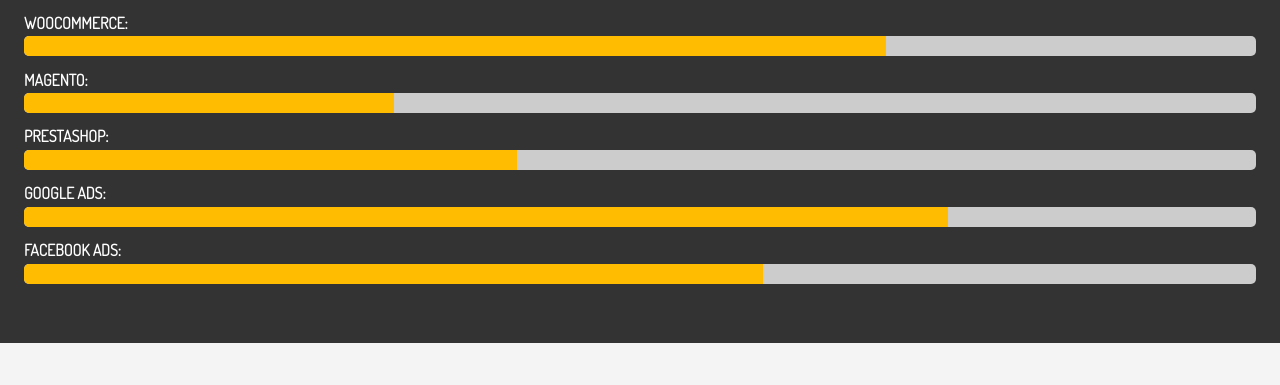
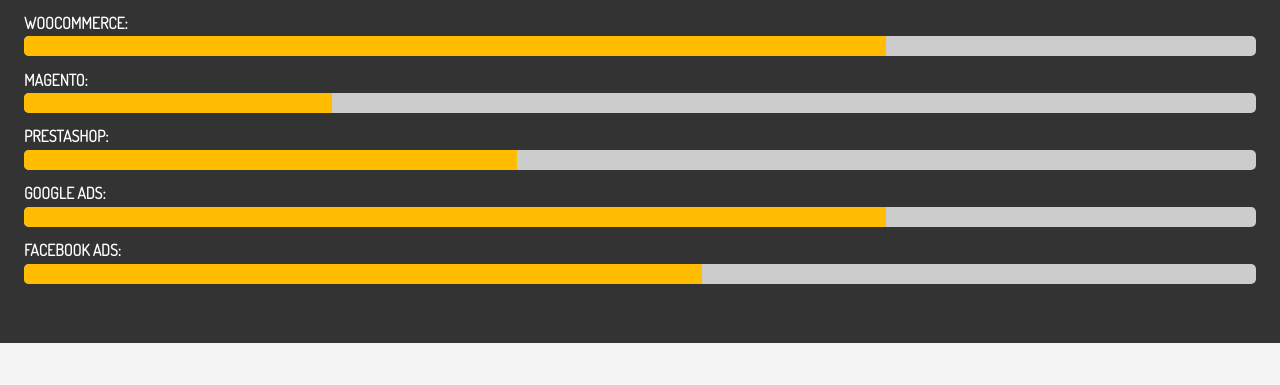
Before and after one commit to femoraes-me/portfolio-website-with-sass, a website: page dist/about.html in a window 1280 px wide. Shown: the part 988-1373 px from the top of the page. Drawn offline with Linux system fonts and the light colour scheme.

Commit message:
alterado depoimento 4

```diff
--- a/dist/about.html
+++ b/dist/about.html
@@ -96,7 +96,7 @@
 
         <h4>Magento:</h4>
         <div class="progress">
-          <div style="width: 30%"></div>
+          <div style="width: 25%"></div>
         </div>
 
         <h4>PrestaShop:</h4>
@@ -106,12 +106,12 @@
 
         <h4>Google Ads:</h4>
         <div class="progress">
-          <div style="width: 75%"></div>
+          <div style="width: 70%"></div>
         </div>
 
         <h4>Facebook Ads:</h4>
         <div class="progress">
-          <div style="width: 60%"></div>
+          <div style="width: 55%"></div>
         </div>
       </div>
     </section>
```
